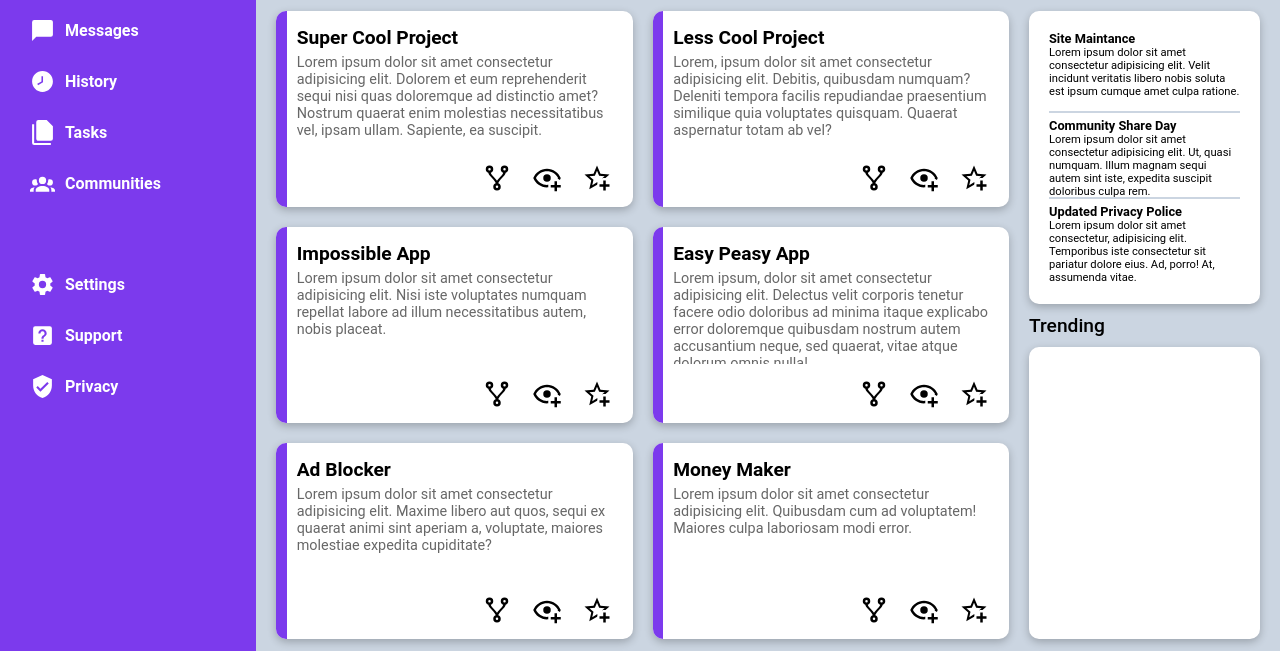
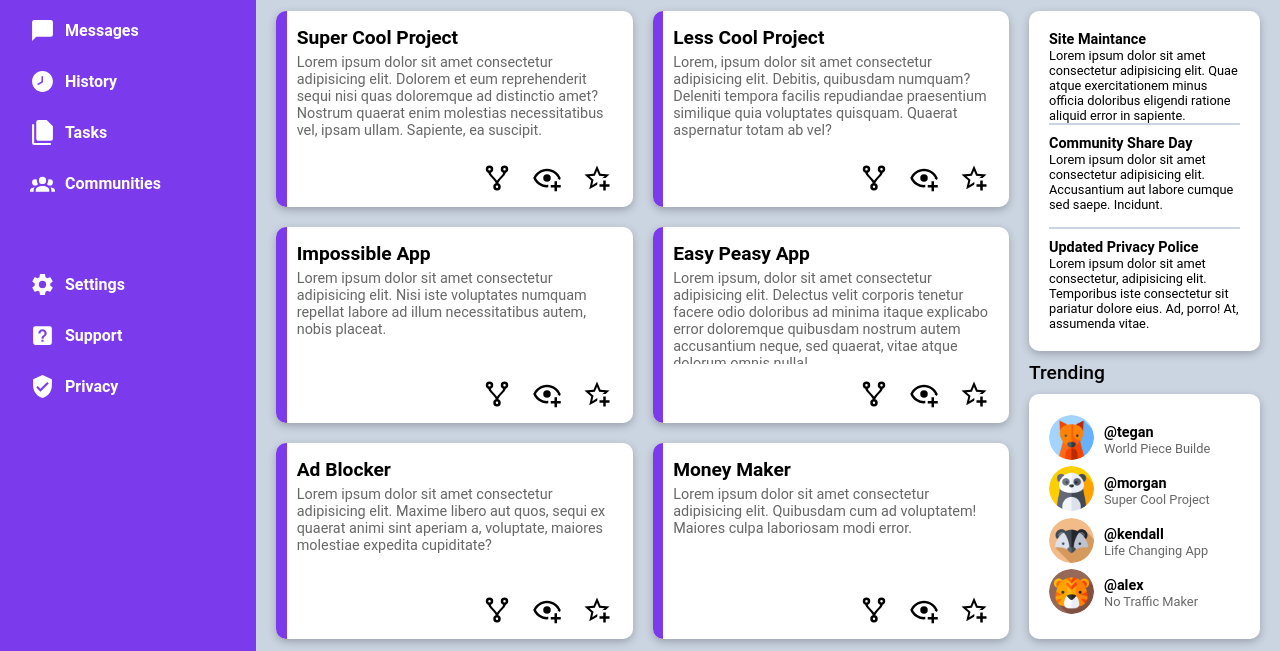
Before and after one commit to FelipeABG/admin-dashboard, a plain HTML site: page index.html in a window 1280 px wide. Shown: the part 209-860 px from the top of the page. Drawn offline with Linux system fonts and the light colour scheme; files whose address does not match are found by name.

Commit message:
finish trending tab

```diff
--- a/index.html
+++ b/index.html
@@ -187,20 +187,55 @@
                     <div class="announcements">
                         <div class="announcement-content bar">
                             <p class="announcement-title"><strong>Site Maintance</strong></p>
-                            <p class="announcement-text">Lorem ipsum dolor sit amet consectetur adipisicing elit. Velit incidunt veritatis libero nobis soluta est ipsum cumque amet culpa ratione.</p>
+                            <p class="announcement-text">Lorem ipsum dolor sit amet consectetur adipisicing elit. Quae atque exercitationem minus officia doloribus eligendi ratione aliquid error in sapiente.</p>
                         </div>
                         <div class="announcement-content bar">
                             <p class="announcement-title"><strong>Community Share Day</strong></p>
-                            <p class="announcement-text">Lorem ipsum dolor sit amet consectetur adipisicing elit. Ut, quasi numquam. Illum magnam sequi autem sint iste, expedita suscipit doloribus culpa rem.</p>
+                            <p class="announcement-text">Lorem ipsum dolor sit amet consectetur adipisicing elit. Accusantium aut labore cumque sed saepe. Incidunt.</p>
                         </div>
                         <div class="announcement-content">
                             <p class="announcement-title"><strong>Updated Privacy Police</strong></p>
                             <p class="announcement-text">Lorem ipsum dolor sit amet consectetur, adipisicing elit. Temporibus iste consectetur sit pariatur dolore eius. Ad, porro! At, assumenda vitae.</p>
                         </div>
                     </div>
-                    <p class="sla">Trending</p>
+                    <p class="trending-title">Trending</p>
                     <div class="trending">
-
+                        <div class="trending-profile">
+                            <div>
+                                <img class="profile-img" src="src/img/dog.png">
+                            </div>
+                            <div class="profile-data">
+                                <p class="profile-name"><strong>@tegan</strong></p>
+                                <p class="profile-description">World Piece Builde</p>
+                            </div>
+                        </div>
+                        <div class="trending-profile">
+                            <div>
+                                <img class="profile-img" src="src/img/panda.png">
+                            </div>
+                            <div class="profile-data">
+                                <p class="profile-name"><strong>@morgan</strong></p>
+                                <p class="profile-description">Super Cool Project</p>
+                            </div>
+                        </div>
+                        <div class="trending-profile">
+                            <div>
+                                <img class="profile-img" src="src/img/weasel.png">
+                            </div>
+                            <div class="profile-data">
+                                <p class="profile-name"><strong>@kendall</strong></p>
+                                <p class="profile-description">Life Changing App</p>
+                            </div>
+                        </div>
+                        <div class="trending-profile">
+                            <div>
+                                <img class="profile-img" src="src/img/tiger.png" >
+                            </div>
+                            <div class="profile-data">
+                                <p class="profile-name"><strong>@alex</strong></p>
+                                <p class="profile-description">No Traffic Maker</p>
+                            </div>
+                        </div>
                     </div>
                 </div>
             </div>
--- a/src/style.css
+++ b/src/style.css
@@ -3,6 +3,7 @@
     --purple: #7c3aed;
     --gray: #cbd5e1;
     --shadow: rgba(0, 0, 0, 0.24) 0px 3px 8px;
+    --text-color: rgb(103, 103, 103);
 
     font-family: "Roboto", sans-serif;
     box-sizing: border-box;
@@ -270,7 +271,7 @@ header{
 .announcements{
     display: flex;
     flex-direction: column;
-    gap: 5px;
+    gap: 10px;
     align-items: center;
     justify-content: center;
 }
@@ -278,6 +279,7 @@ header{
 .announcement-content{
     flex: 1;
     overflow: auto;
+    padding-bottom: 5px;
 }
 
 .bar{
@@ -287,20 +289,54 @@ header{
 .announcement-title{
     padding: 0;
     margin: 0;
-    font-size: 0.8rem;
+    font-size: 0.9rem;
 }
 
 .announcement-text{
     padding: 0;
     margin: 0;
-    font-size: 0.7rem;
+    font-size: 0.8rem;
+    overflow: auto;
 }
 
-.sla{
+.trending-title{
     padding: 0;
     margin: 0;
     font-size: 1.2rem;
     font-weight: 550;
+}
+
+.trending{
+    display: flex;
+    flex-direction: column;
+}
+
+.trending-profile{
+    flex: 1;
+    display: flex;
+    align-items: center;
+    gap: 10px;
+}
+
+.profile-img{
+    width: 45px;
+}
+
+.profile-name{
+    font-size: 0.9rem;
+    margin: 0;
+    padding: 0;
+}
+
+.profile-data{
+    cursor: pointer;
+}
+
+.profile-description{
+    font-size: 0.8rem;
+    margin: 0;
+    padding: 0;
+    color: var(--text-color);
 }
 
 .project{
@@ -344,7 +380,7 @@ header{
 }
 
 .project-description{
-    color: rgb(103, 103, 103);
+    color: var(--text-color);
 }
 
 .project-interactions{
```
Also changed, not shown: src/img/tiger.png (added).
